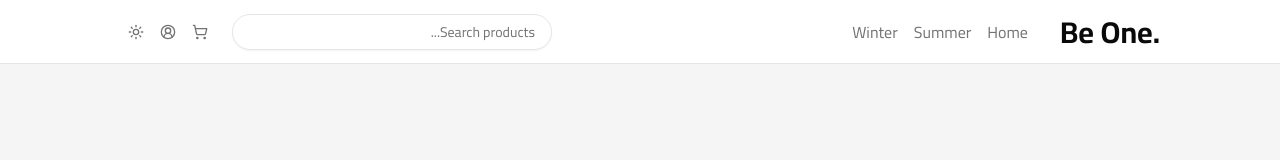
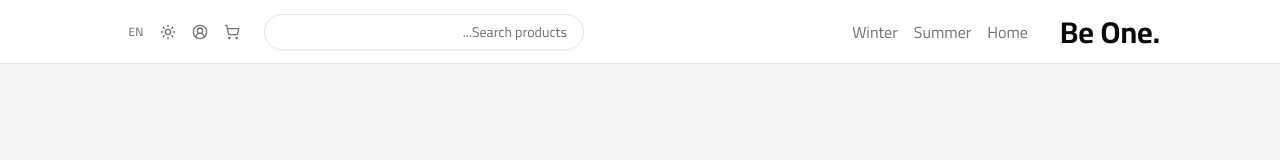
Before and after one commit to Peter3Khalil/be-one-ecommerce, a Next.js app: page / in a window 1280 px wide. Shown: the top 160 px of the page. Built offline with nearby package versions, Linux system fonts and the light colour scheme.

Commit message:
feat: add language switcher component for locale toggling

```diff
--- a/eslint.config.mjs
+++ b/eslint.config.mjs
@@ -41,6 +41,7 @@ const eslintConfig = defineConfig([
               'onValueChange',
               "name",
               "defaultTheme",
+              "locale",
               /^data-/,
               /^aria-/,
             ],
--- a/src/components/header.tsx
+++ b/src/components/header.tsx
@@ -7,6 +7,7 @@ import { CircleUserRound, Menu, Search, ShoppingCart, X } from 'lucide-react';
 import { Activity, useState } from 'react';
 import ThemeToggle from './theme-toggle';
 import { Link } from '@/i18n/navigation';
+import LanguageSwitcher from './language-switcher';
 
 const NAV_ITEMS = [
   { label: 'Home', href: '#' },
@@ -54,7 +55,7 @@ const Header = () => {
               placeholder="Search products..."
               className="hidden rounded-full border px-4 py-2 md:block lg:w-80"
             />
-            <div className="shrink-0">
+            <div className="flex shrink-0 items-center">
               <Button
                 variant="ghost"
                 className="text-muted-foreground duration-200 hover:text-foreground md:hidden"
@@ -81,6 +82,7 @@ const Header = () => {
                 <CircleUserRound />
               </Button>
               <ThemeToggle />
+              <LanguageSwitcher />
             </div>
           </div>
         </div>
--- /dev/null
+++ b/src/components/language-switcher.tsx
@@ -0,0 +1,43 @@
+'use client';
+import { Link, usePathname } from '@/i18n/navigation';
+import { cn } from '@/lib/utils';
+import { Button } from '@ui/button';
+import { useLocale } from 'next-intl';
+import { useSearchParams } from 'next/navigation';
+import React, { FC } from 'react';
+type Props = Omit<React.ComponentProps<typeof Link>, 'href' | 'locale'>;
+const LanguageSwitcher: FC<Props> = ({ className, children, ...props }) => {
+  const locale = useLocale();
+  const pathname = usePathname();
+  const searchParams = useSearchParams().toString();
+
+  return (
+    <Button
+      variant="ghost"
+      className={cn(
+        'text-xs leading-0 text-muted-foreground duration-200 hover:text-foreground',
+        className
+      )}
+      size="icon-sm"
+      asChild
+    >
+      <Link
+        href={`${pathname}?${searchParams}`}
+        locale={locale === 'en' ? 'ar' : 'en'}
+        lang="en"
+        {...props}
+      >
+        {}
+        {children || `${locale === 'en' ? 'AR' : 'EN'}`}
+      </Link>
+    </Button>
+  );
+};
+
+// const Wrapper: FC<Props> = (props) => (
+//   <Suspense>
+//     <LanguageSwitcher {...props} />
+//   </Suspense>
+// );
+
+export default LanguageSwitcher;
```
